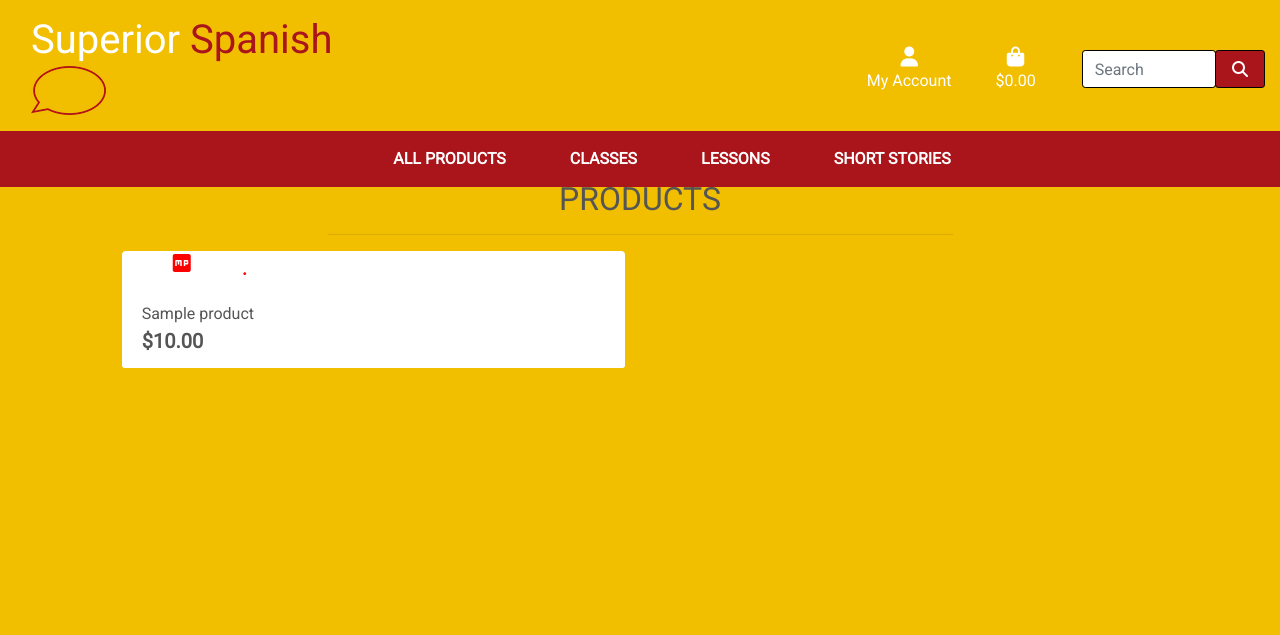
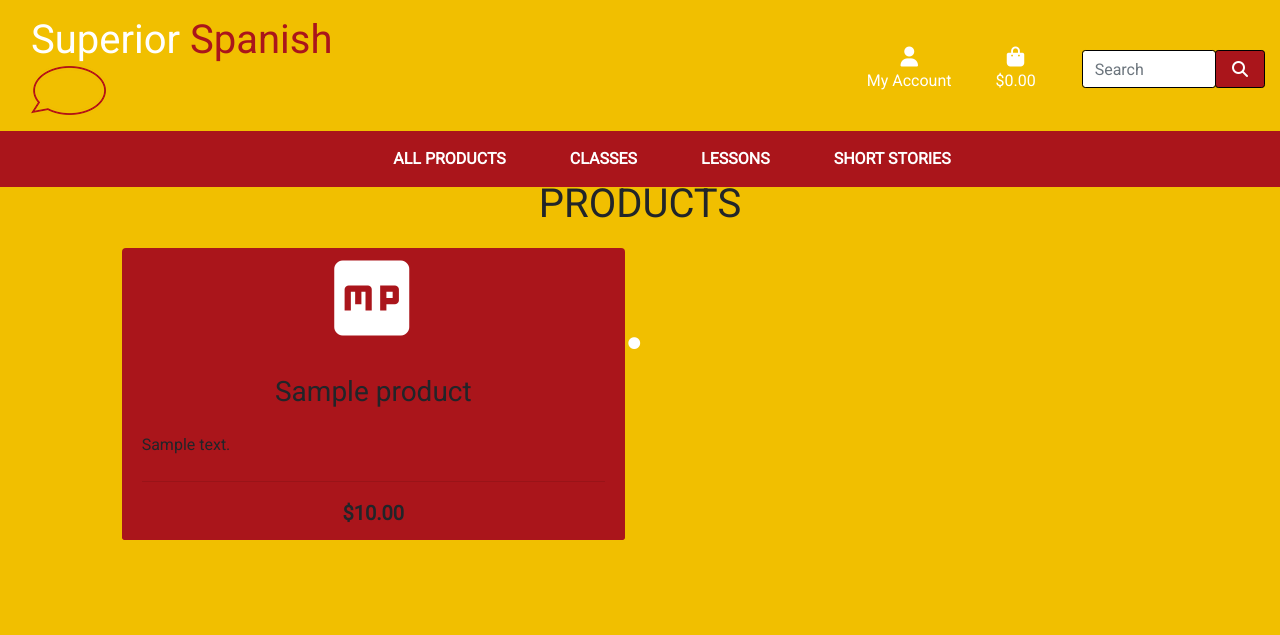
Before and after one commit to DonnaIB/superior_spanish, a Django app: page /products/ in a window 1280 px wide. Shown: the top 635 px of the page. Run offline with Django 3.2, Linux system fonts and the light colour scheme; tables that the repository leaves empty hold one stand-in row (values such as "Sample post"); some libraries are stand-ins or nearby versions.

Commit message:
Adding styling to product & product info pages

```diff
--- a/products/templates/products/product_info.html
+++ b/products/templates/products/product_info.html
@@ -15,7 +15,7 @@
     <div class="row">
         <div class="col-12 col-md-6 col-lg-4 offset-lg-2">
             <div class="icon-container my-5">
-                <i class="material-icons" alt="{{ product.name }}">{{ product.icon }}</i>
+                <i class="material-icons product-icon" alt="{{ product.name }}">{{ product.icon }}</i>
             </div>
         </div>
         <div class="col-12 col-md-6 col-lg-4">
--- a/products/templates/products/products.html
+++ b/products/templates/products/products.html
@@ -14,8 +14,7 @@
 <div class="container-fluid">
     <div class="row">
         <div class="col text-center mt-3">
-            <h2 class="logo-font">Products</h2>
-            <hr class="w-50 mb-1">
+            <h1 class="logo-font">Products</h1>
         </div>
     </div>
     <div class="row">
@@ -23,18 +22,20 @@
             <div class="row mt-1 mb-2"></div>
             <div class="row">
                 {% for product in products %}
-                <div class="col-sm-12 col-md-6 col-lg-6 col-xl-6">
-                    <div class="card h-100 border-0">
+                <div class="col-sm-12 col-md-6 col-lg-6 col-xl-6 mb-5">
+                    <div class="card text-center h-100 bg-red border-0">
                         <a href="{% url 'product_info' product.id %}">
-                            <i class="material-icons" style="color: red;" alt="{{ product.name }}">{{ product.icon }}</i>
+                            <i class="material-icons product-icon" alt="{{ product.name }}">{{ product.icon }}</i>
                         </a>
                         <div class="card-body pb-0">
-                            <p class="mb-0">{{ product.name }}</p>
+                            <h3 class="mb-4">{{ product.name }}</h3>
+                            <p class="mb-0 text-left">{{ product.description }}</p>
                         </div>
-                        <div class="card-footer bg-white pt-0 border-0 text-left">
+                        <div class="card-footer bg-red pt-0 mt-2 border-0 text-left">
                             <div class="row">
                                 <div class="col">
-                                    <p class="lead mb-0 text-left font-weight-bold">${{ product.price }}</p>
+                                    <hr>
+                                    <p class="lead mb-0 text-center bg-red font-weight-bold">${{ product.price }}</p>
                                 </div>
                             </div>
                         </div>
--- a/static/css/base.css
+++ b/static/css/base.css
@@ -6,7 +6,7 @@
     background-color: #F1BF00;
     background-size: cover;
     height: calc(100vh - 164px);
-    color: #555;
+    color: #00000;
     font-family: 'Roboto';
 }
 
@@ -33,6 +33,10 @@
 
 .search-icon {
     color: white;
+}
+
+.product-icon {
+    font-size: 100px;
 }
 
 .logo-font {
```
